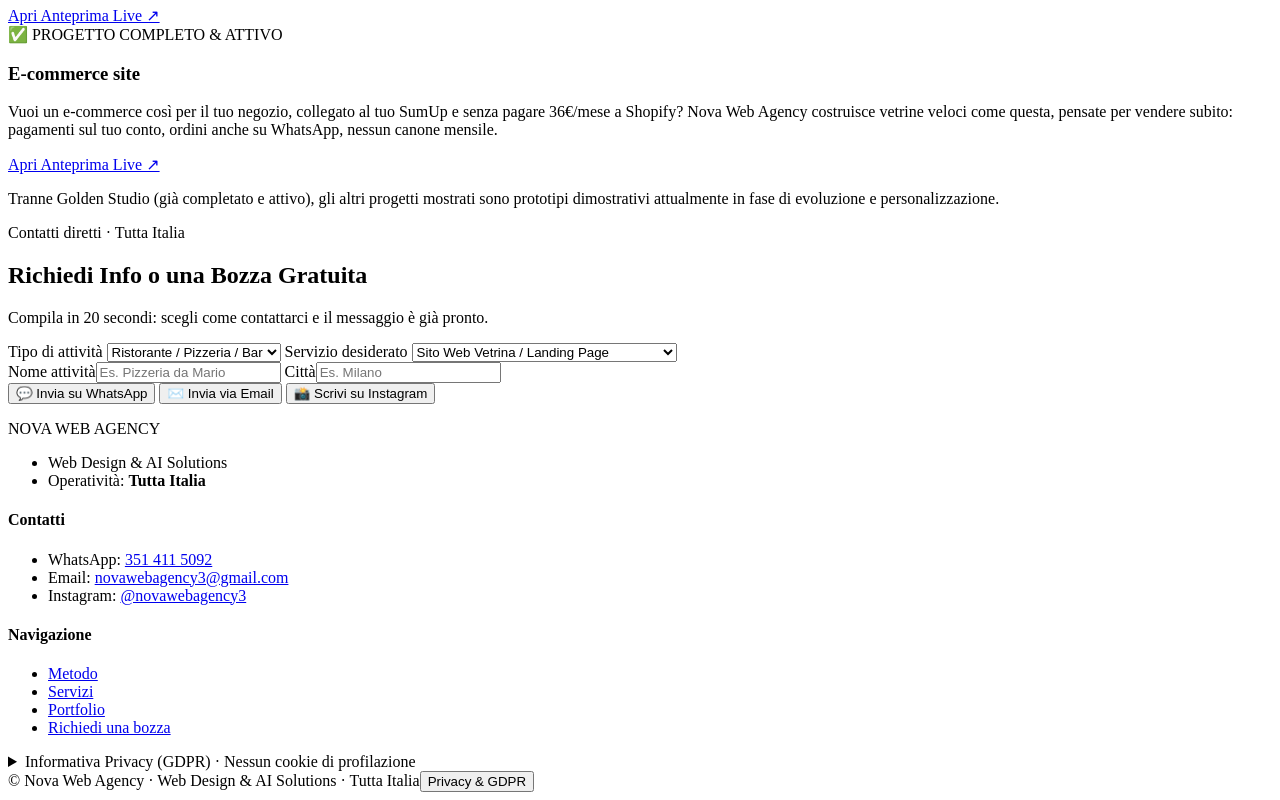
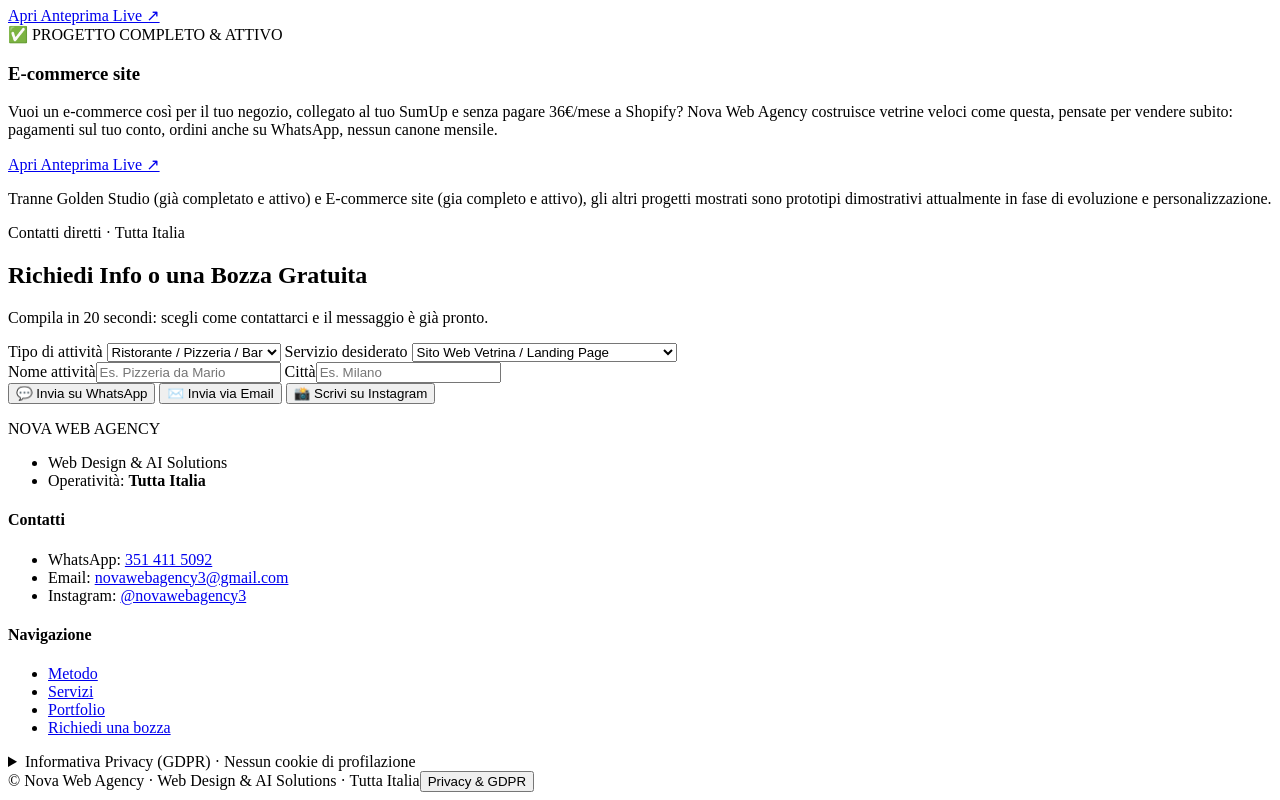
Before and after one commit to novawebagency3-tech/NOVA-WEB-AGENCY, a plain HTML site: page index.html in a window 1280 px wide. Shown: the part 2603-3403 px from the top of the page. Drawn offline with Linux system fonts and the light colour scheme.

Commit message:
Update index.html

```diff
--- a/index.html
+++ b/index.html
@@ -243,7 +243,7 @@ Nova Web Agency costruisce vetrine veloci come questa, pensate per vendere subit
          <a class="btn pri" href="https://novawebagency3-tech.github.io/sito-e-commerce/" target="_blank" rel="noopener noreferrer">Apri Anteprima Live ↗</a>
           </article>
     </div>
-    <p class="note rv">Tranne Golden Studio (già completato e attivo), gli altri progetti mostrati sono prototipi dimostrativi attualmente in fase di evoluzione e personalizzazione.</p>
+    <p class="note rv">Tranne Golden Studio (già completato e attivo) e E-commerce site (gia completo e attivo), gli altri progetti mostrati sono prototipi dimostrativi attualmente in fase di evoluzione e personalizzazione.</p>
   </div>
 </section>
 
```
